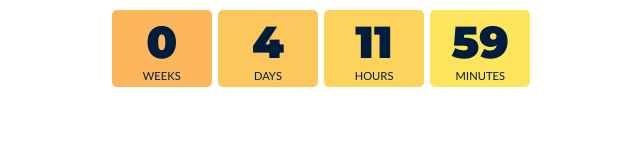
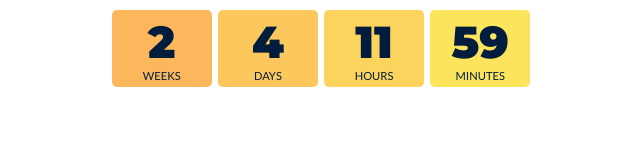
Before and after one commit to JackSmith00/Notion-Widgets, a plain HTML site: page Widgets/deadline-countdown.html in a window 1280 px wide. Shown: the full height of the page, 319-959 px from the left. Drawn offline with Linux system fonts and the light colour scheme.

Commit message:
Deadline extension

```diff
--- a/Widgets/deadline-countdown.html
+++ b/Widgets/deadline-countdown.html
@@ -76,7 +76,7 @@ body{
 
 </body>
 <script>
-    const myDate = new Date('May 10, 2023 23:59:00');
+    const myDate = new Date('May 24, 2023 23:59:00');
     console.log(myDate);
 
 // countdown
```
